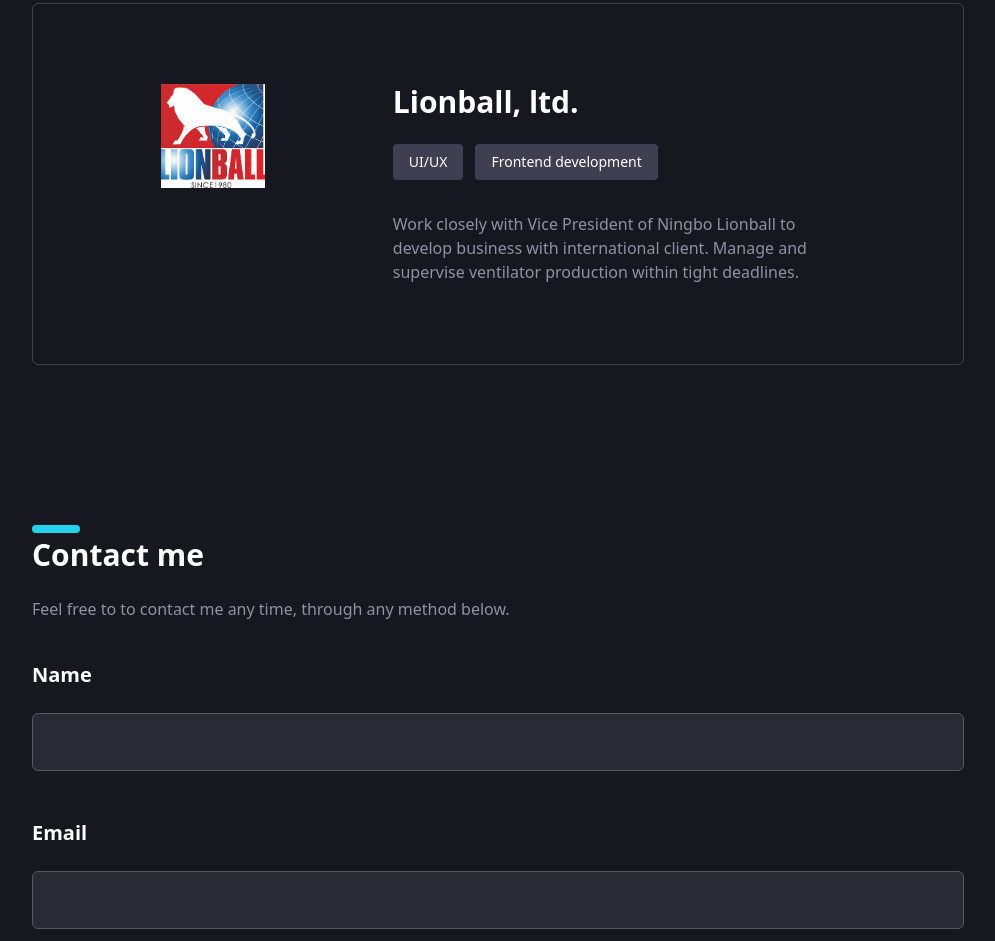
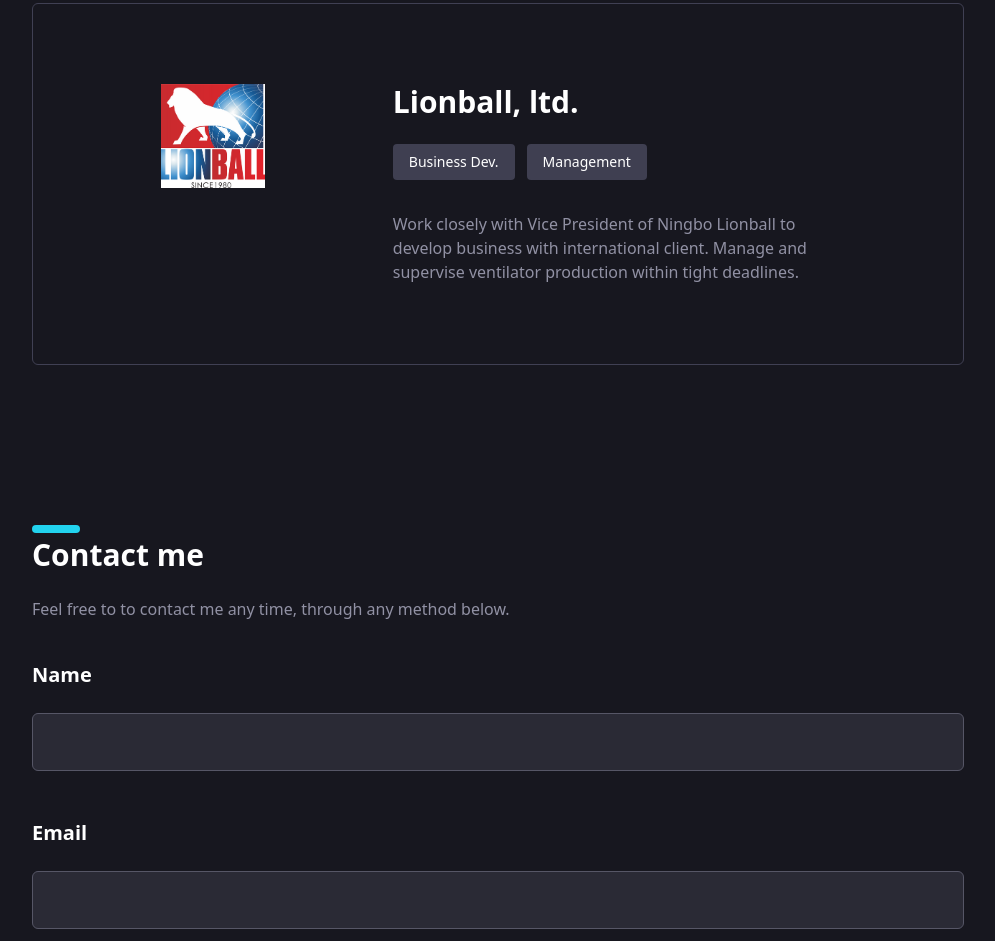
Before and after one commit to shurealis/portfolio, a website: page public/index.html in a window 1280 px wide. Shown: the part 2417-3358 px from the top of the page, without its empty margins (142-1137 px from the left). Drawn offline with Linux system fonts and the light colour scheme.

Commit message:
Update index.html

```diff
--- a/public/index.html
+++ b/public/index.html
@@ -198,8 +198,8 @@
                         <h3 class="text-white text-3xl font-semibold">Lionball, ltd.</h3>
 
                         <div class="w-full lg:w-auto flex flex-wrap justify-center lg:justify-start gap-3 mt-6 mb-8">
-                            <div class="badge">UI/UX</div>
-                            <div class="badge">Frontend development</div>
+                            <div class="badge">Business Dev.</div>
+                            <div class="badge">Management</div>
                         </div>
 
                         <p class="text-secondary">Work closely with Vice President of Ningbo Lionball to develop
```
